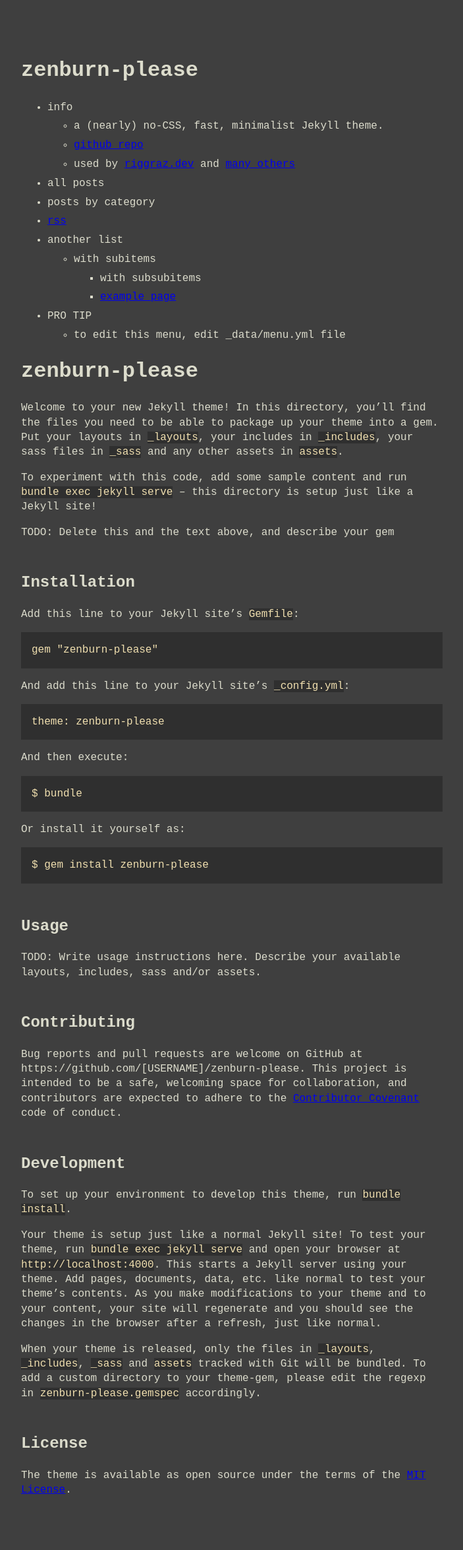
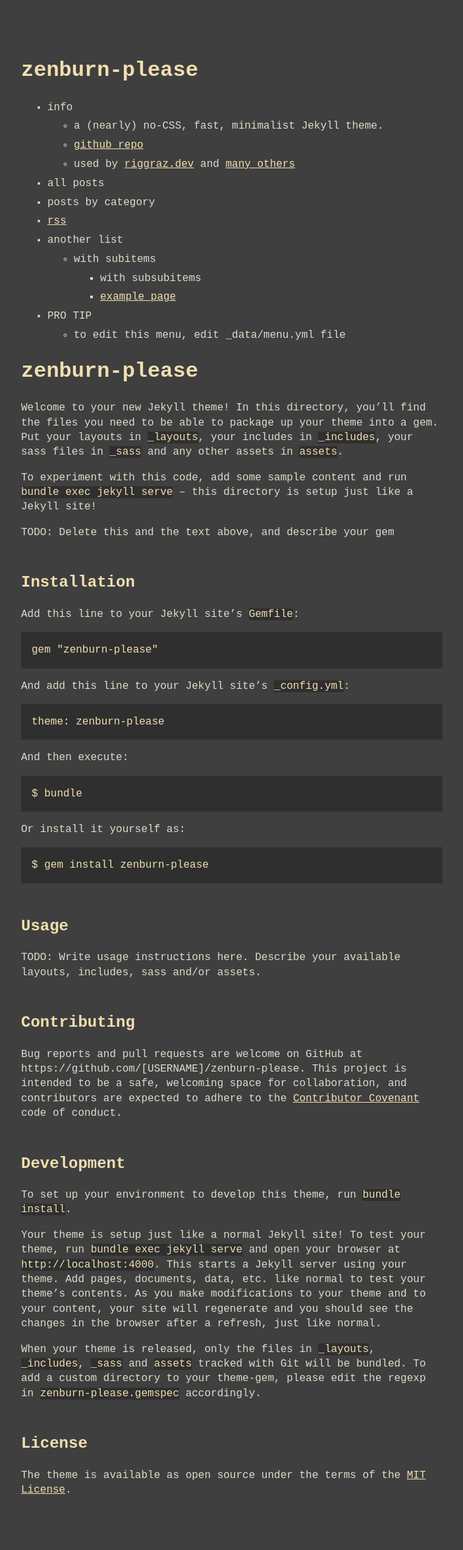
Before and after one commit to nachiketa3299/zenburn-please, a Jekyll site: the page built from README.md, in a window 1280 px wide. Shown: the whole page at 66% size, without its empty margins (288-991 px from the left). Built offline with Jekyll 4.4.1, drawn with Linux system fonts in a browser that asks for light colours; our own code applies the rules of GitHub Pages for plain Markdown files.

Commit message:
zenburn test2

```diff
--- a/assets/css/main.css
+++ b/assets/css/main.css
@@ -18,8 +18,26 @@ body {
   overflow-wrap: break-word;
 }
 
+a:link {
+  color: #F0DFAF
+}
+
+a:visited {
+  color: #E0CF9F
+}
+
 .post-meta {
   text-align: right;
+}
+
+h1,
+h2,
+h3,
+h4,
+h5,
+h6 {
+  color: #F0DFAF;
+  font-weight: bold;
 }
 
 h2,
```
